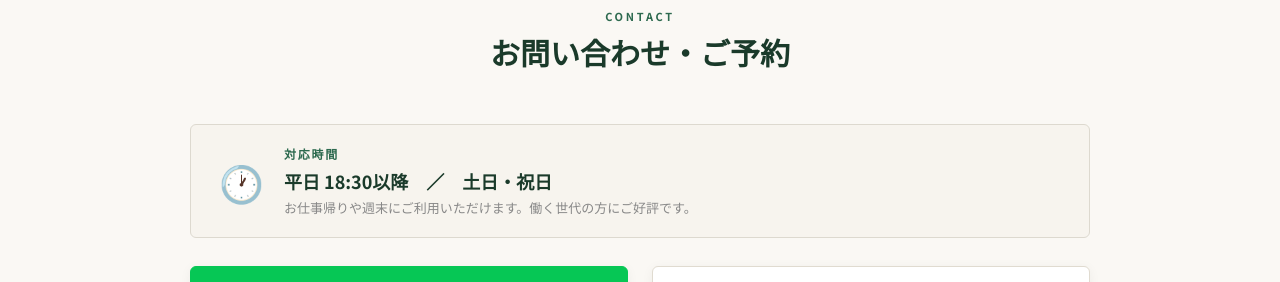
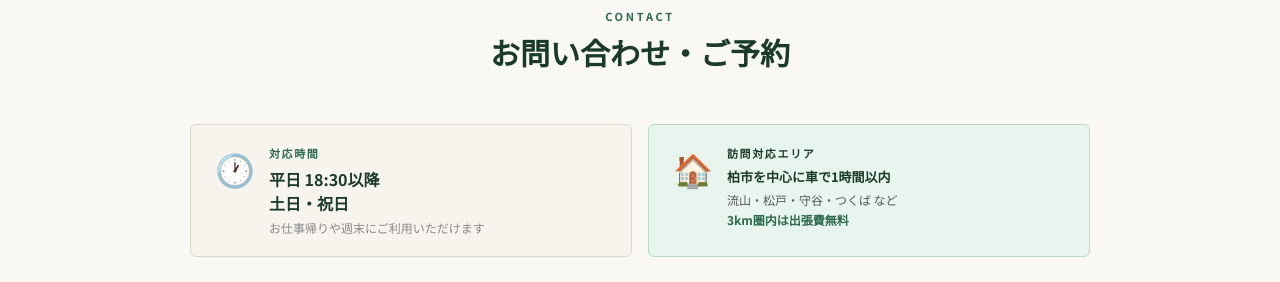
Before and after one commit to shinoki-labo/kashiwa-labo, a plain HTML site: page index.html in a window 1280 px wide. Shown: the part 3980-4262 px from the top of the page. Drawn offline with Linux system fonts and the light colour scheme; a web font is replaced by a local one.

Commit message:
Update index.html

```diff
--- a/index.html
+++ b/index.html
@@ -526,12 +526,22 @@
   <div class="section-inner">
     <div class="section-eyebrow">CONTACT</div>
     <div class="section-title">お問い合わせ・ご予約</div>
-    <div style="background:#f7f4ee;border:1px solid #ddd9cf;border-radius:6px;padding:20px 28px;margin-bottom:28px;display:flex;align-items:center;gap:20px;">
-      <div style="font-size:36px;">🕐</div>
-      <div>
-        <div style="font-size:12px;font-weight:700;color:#2d6a4f;letter-spacing:0.15em;margin-bottom:6px;">対応時間</div>
-        <div style="font-size:18px;font-weight:700;color:#1a3a2a;margin-bottom:4px;">平日 18:30以降　／　土日・祝日</div>
-        <div style="font-size:13px;color:#888;font-weight:300;">お仕事帰りや週末にご利用いただけます。働く世代の方にご好評です。</div>
+    <div style="display:grid;grid-template-columns:1fr 1fr;gap:16px;margin-bottom:28px;">
+      <div style="background:#f7f4ee;border:1px solid #ddd9cf;border-radius:6px;padding:20px 24px;display:flex;align-items:flex-start;gap:14px;">
+        <div style="font-size:32px;flex-shrink:0;">🕐</div>
+        <div>
+          <div style="font-size:11px;font-weight:700;color:#2d6a4f;letter-spacing:0.15em;margin-bottom:6px;">対応時間</div>
+          <div style="font-size:16px;font-weight:700;color:#1a3a2a;margin-bottom:4px;">平日 18:30以降<br>土日・祝日</div>
+          <div style="font-size:12px;color:#888;font-weight:300;">お仕事帰りや週末にご利用いただけます</div>
+        </div>
+      </div>
+      <div style="background:#e8f4ee;border:1px solid #b8dcc8;border-radius:6px;padding:20px 24px;display:flex;align-items:flex-start;gap:14px;">
+        <div style="font-size:32px;flex-shrink:0;">🏠</div>
+        <div>
+          <div style="font-size:11px;font-weight:700;color:#1a3a2a;letter-spacing:0.15em;margin-bottom:6px;">訪問対応エリア</div>
+          <div style="font-size:13px;font-weight:700;color:#1a3a2a;margin-bottom:4px;">柏市を中心に車で1時間以内</div>
+          <div style="font-size:12px;color:#555;font-weight:300;line-height:1.7;">流山・松戸・守谷・つくば など<br><span style="color:#2d6a4f;font-weight:700;">3km圏内は出張費無料</span></div>
+        </div>
       </div>
     </div>
     <div class="contact-grid">
```
